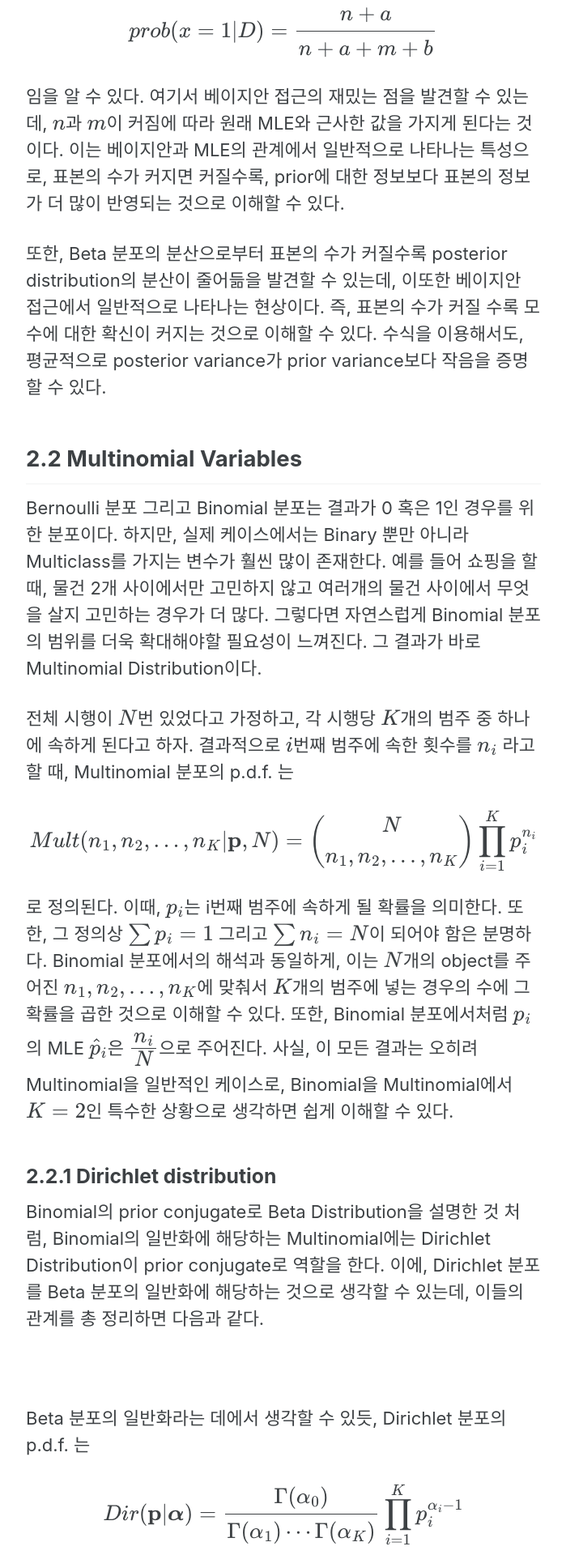
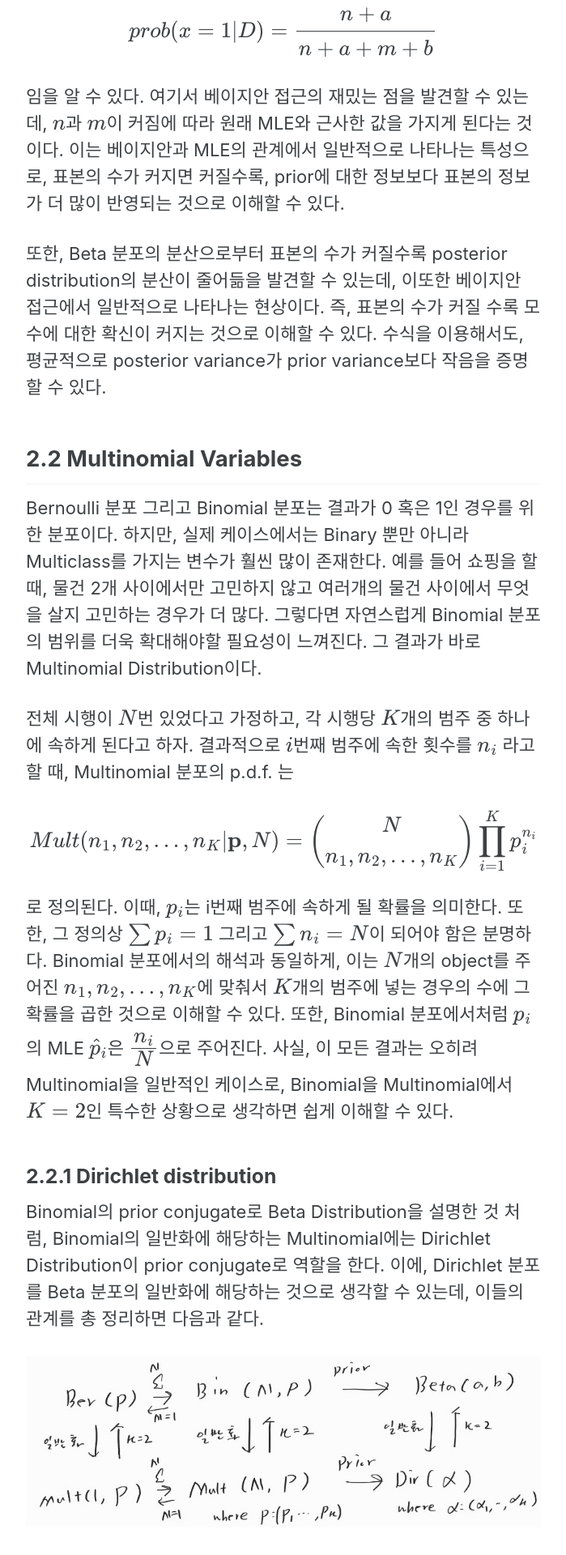
Before and after one commit to cwyoon96/cwyoon96.github.io, a Jekyll site: the page built from _posts/2021-09-11-prml-스터디-chap-2-1.md, in a window 1280 px wide. Shown: the part 4480-6400 px from the top of the page at 81% size, without its empty margins (290-989 px from the left). Built offline with Jekyll 4.4.1, drawn with Linux system fonts in a browser that asks for light colours; cached includes are drawn as plain includes; formulas are drawn with MathJax 3.

Commit message:
Update 2021-09-11-prml-스터디-chap-2-1.md

```diff
--- a/_posts/2021-09-11-prml-스터디-chap-2-1.md
+++ b/_posts/2021-09-11-prml-스터디-chap-2-1.md
@@ -109,7 +109,7 @@ $$
 
 Binomial의 prior conjugate로 Beta Distribution을 설명한 것 처럼, Binomial의 일반화에 해당하는 Multinomial에는 Dirichlet Distribution이 prior conjugate로 역할을 한다. 이에, Dirichlet 분포를 Beta 분포의 일반화에 해당하는 것으로 생각할 수 있는데, 이들의 관계를 총 정리하면 다음과 같다.
 
-![](images/KakaoTalk_Photo_2021-09-11-20-49-11.jpeg "2.1, 2.2에서 소개한 분포간의 관계")
+![](/assets/img/KakaoTalk_Photo_2021-09-11-20-49-11.jpeg "2.1, 2.2에서 소개한 분포간의 관계")
 
 Beta 분포의 일반화라는 데에서 생각할 수 있듯, Dirichlet 분포의 p.d.f. 는
 
```
